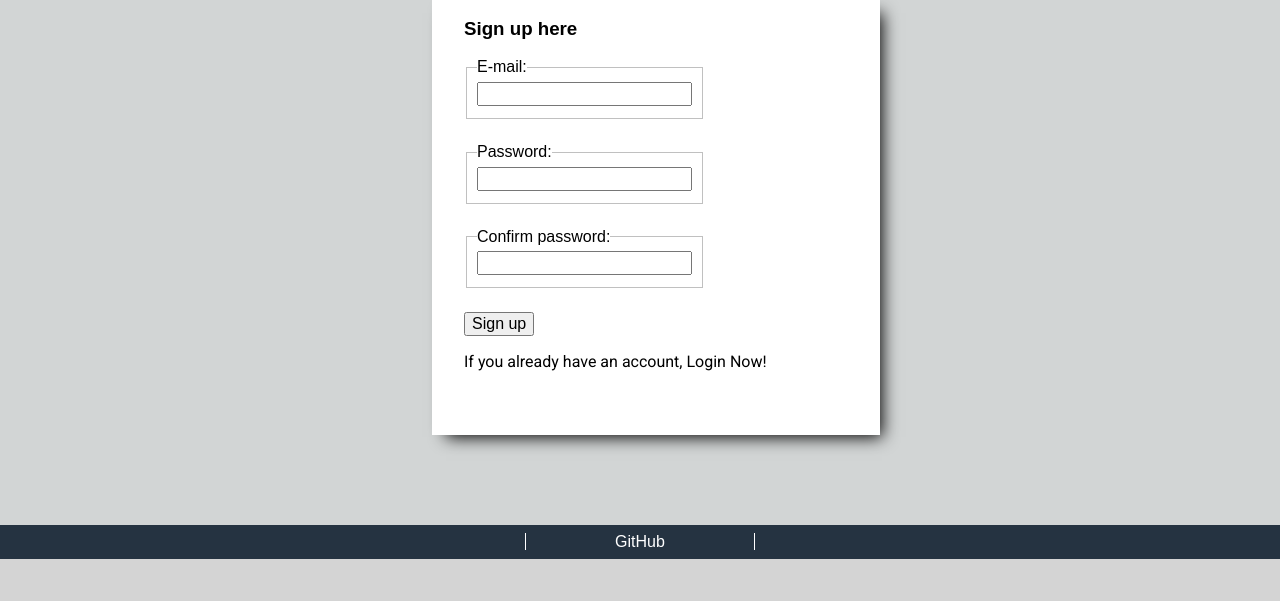
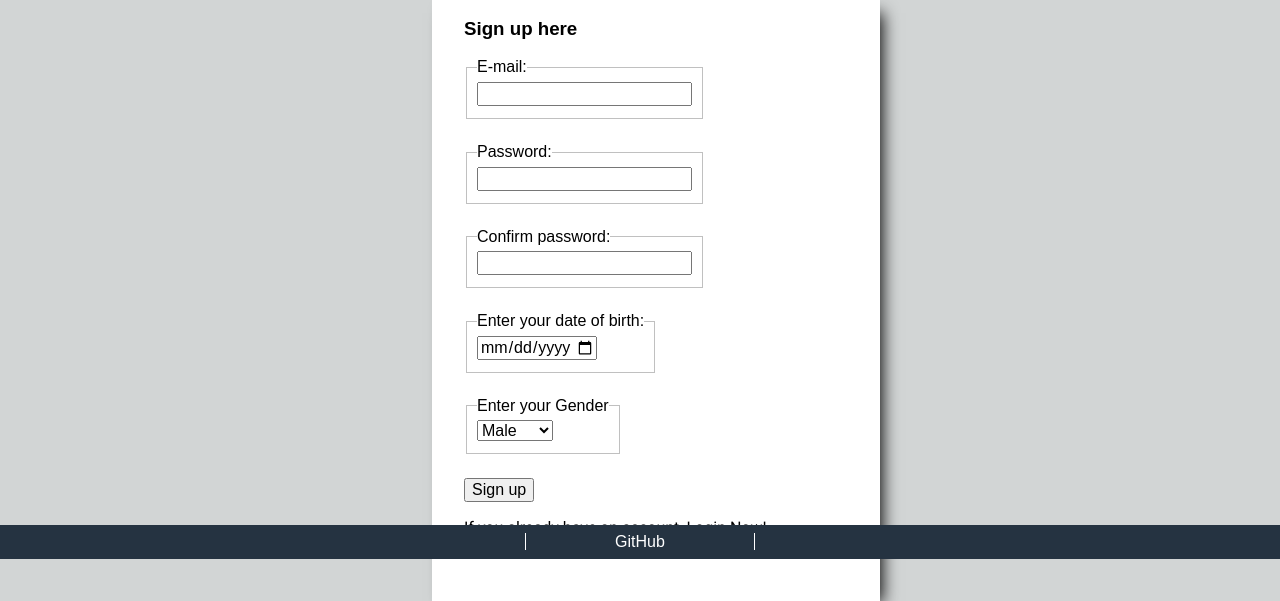
Before and after one commit to iat352-fall-2020/video-game-store, a PHP site: page /register.php in a window 1280 px wide. Shown: the part 241-842 px from the top of the page. Before the commit the page ends 800 px from the top, so only its background shows below. Run offline with PHP 8.4, Linux system fonts and the light colour scheme.

Commit message:
finalized form

```diff
--- a/register.php
+++ b/register.php
@@ -46,6 +46,8 @@
       $username = $_POST['username'];
       $password = $_POST['password'];
       $confirmpassword = $_POST['confirmPassword'];
+      $DOB = $_POST['birthDate'];
+      $gender= $_POST['gender'];
 
 
       // first check if username is filled in
@@ -71,7 +73,7 @@
               $encryptedUsername = hash('md5',$username);
               // $insertUsernamePassword = "INSERT INTO customer(email, password) values ()";
 
-              $insertUsernamePassword = "INSERT INTO customer(email, password) VALUES ('$encryptedUsername', '$encryptedPassword')";
+              $insertUsernamePassword = "INSERT INTO customer(gender, email, password, birthDate) VALUES ('$gender','$encryptedUsername', '$encryptedPassword', '$DOB')";
 
 
               if(mysqli_query($connect,$insertUsernamePassword)){
@@ -184,12 +186,22 @@
                 <input type="password" id="register-password" name = "confirmPassword">
               </fieldset>
             </li>
-            <!-- <li>
+            <li>
               <fieldset>
-                <legend>Set your date of birth: </legend>
-              <input type = 'date' id='startDate' name = 'startDate' min='1920-01-01' max='2003-01-01'>
+                <legend>Enter your date of birth: </legend>
+              <input type = 'date' id='startDate' name = 'birthDate' min='1920-01-01' max='2003-01-01'>
             </fieldset>
-            </li> -->
+            </li>
+            <li>
+              <fieldset>
+                <legend>Enter your Gender</legend>
+                <select name="gender" id="gender">
+                  <option value="Male">Male</option>
+                  <option value="Female">Female</option>
+                  <option value="Other">Other</option>
+                </select>
+            </fieldset>
+            </li>
 
           </ul>
 
```
